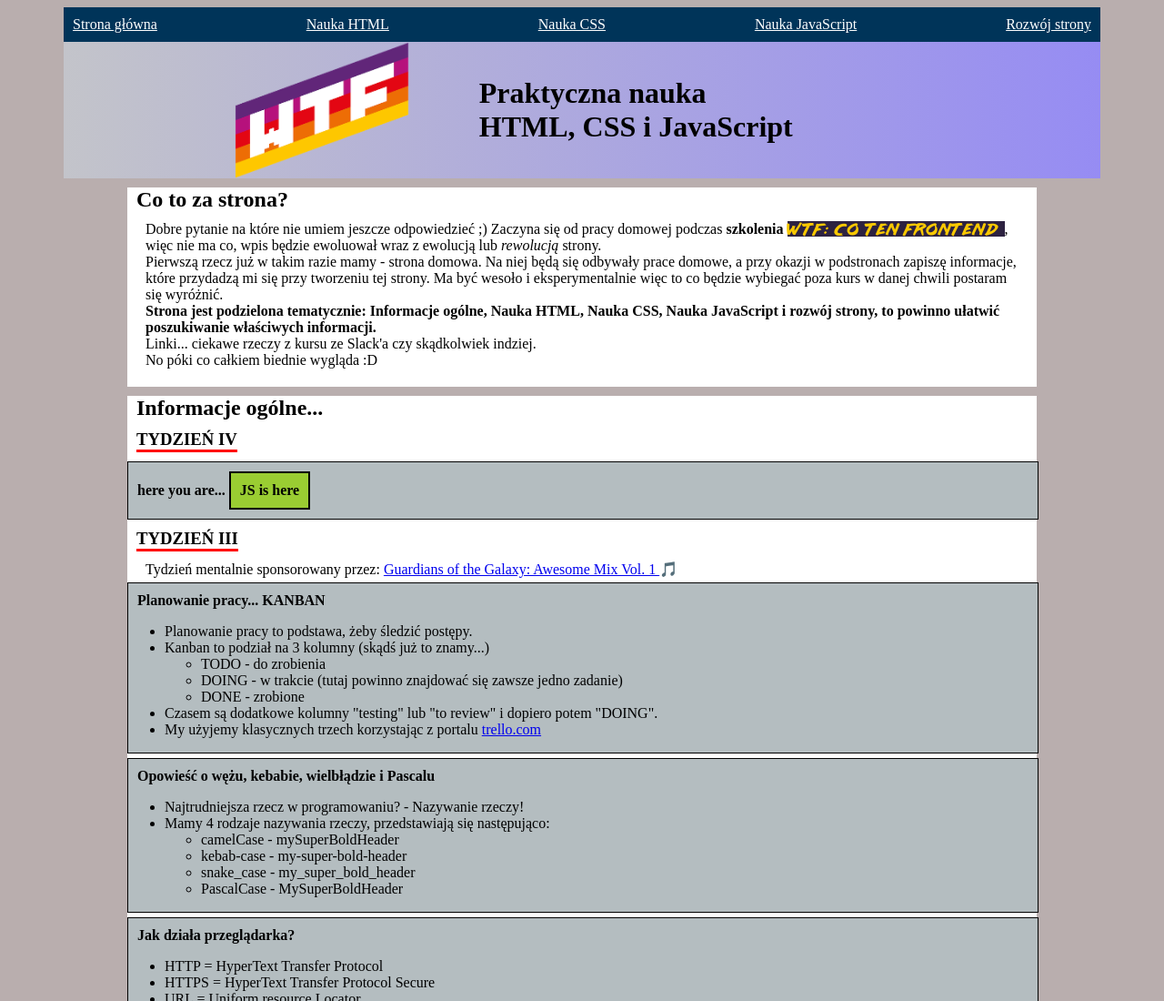
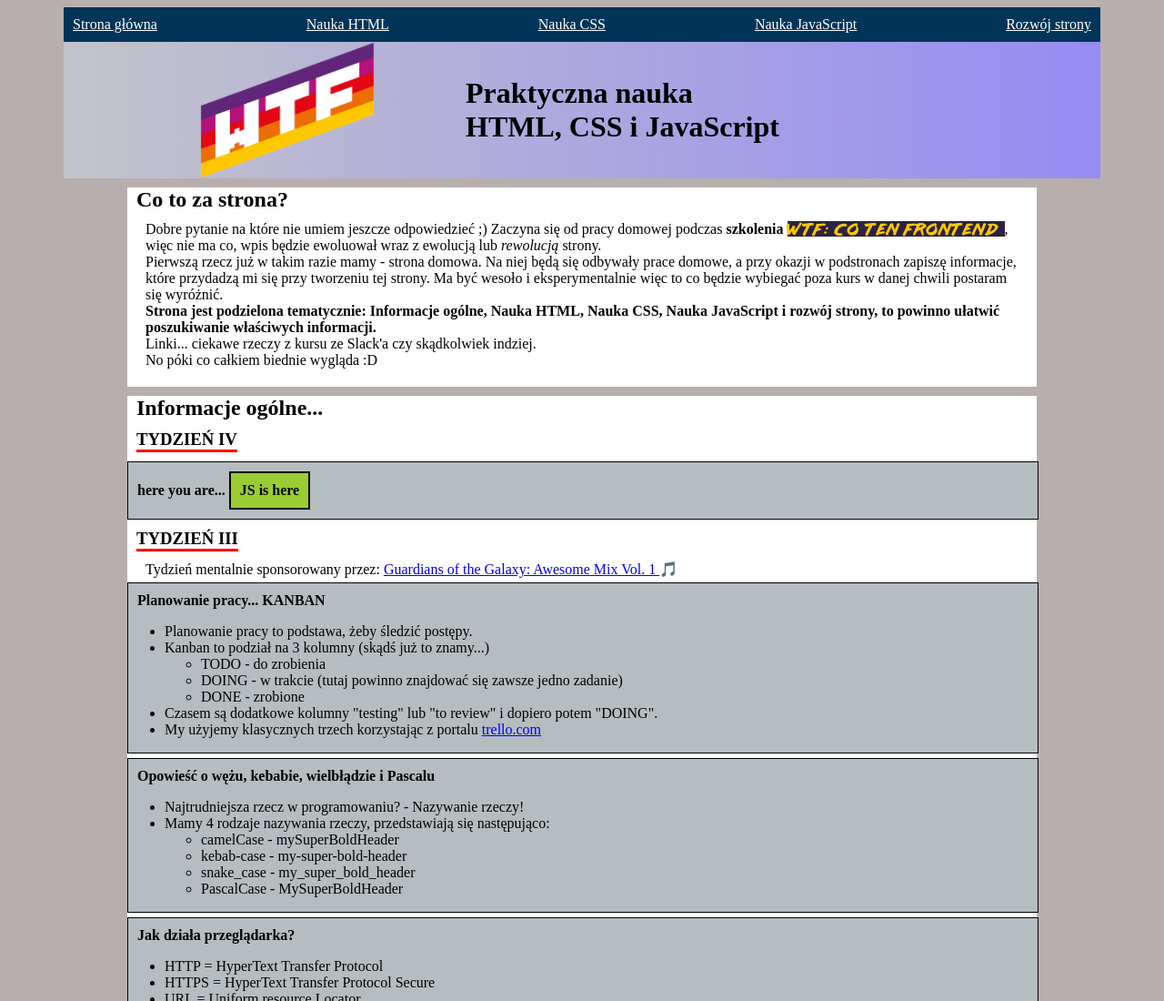
Before and after one commit to Mariusz-Wojcik/homepage, a plain HTML site: page index.html in a window 1280 px wide. Shown: the top 1100 px of the page at 91% size. Drawn offline with Linux system fonts and the light colour scheme.

Commit message:
center main header with flex and margin

```diff
--- a/style.css
+++ b/style.css
@@ -23,7 +23,7 @@ body {
 
 .main-header {
   display:flex;
-  justify-content: space-around;
+  justify-content: flex-start;
 	background: linear-gradient(90deg, #c3c4ca, #968cf3);
 	margin: 0px auto;
 	max-width: 1140px;
@@ -38,13 +38,13 @@ body {
 }
 
 .main-header__title {
-	display: inline-block;
-	margin-right: 300px;
+  margin-left:220px;
 	margin-top: 56.5px;
 }
 
 .main-header__title--homepage {
-	margin-top: 38px;
+  margin-top: 38px;
+  margin-left: 100px;
 }
 
 .about-section {
```
